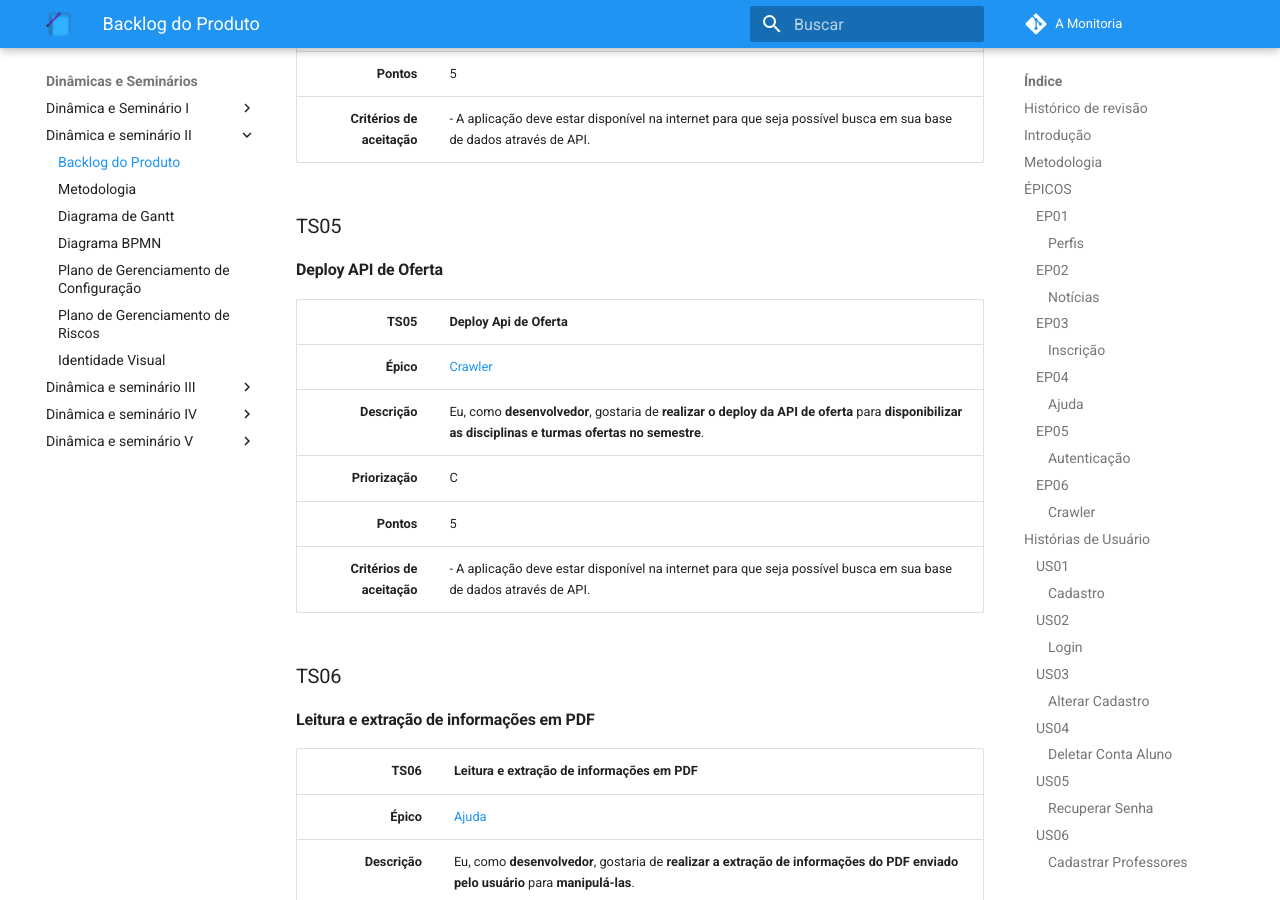
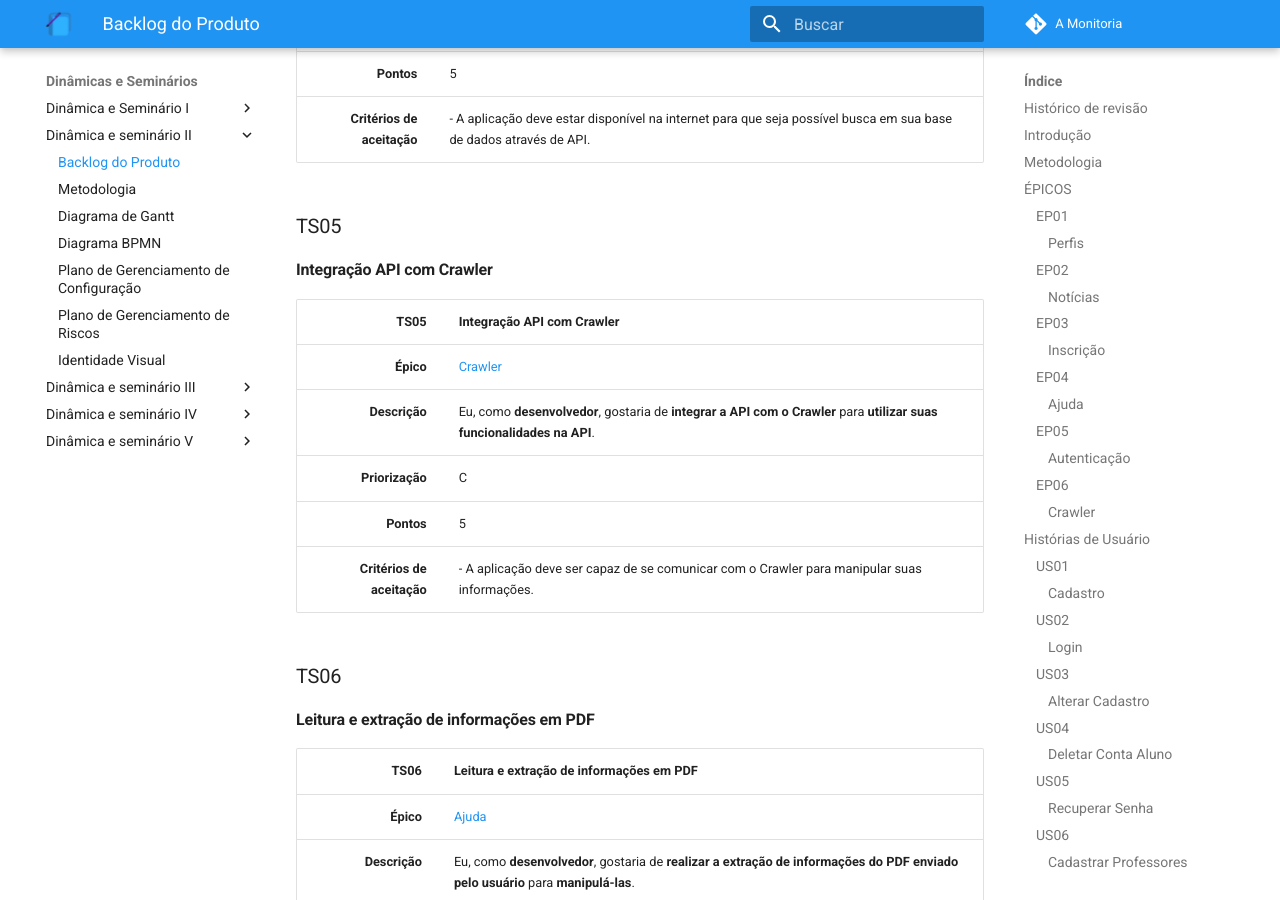
Before and after one commit to 2019-2-arquitetura-desenho/wiki, an MkDocs documentation site: the page built from docs/dinamica_seminario_II/backlog_do_produto.md, in a window 1280 px wide and 900 px high, scrolled down 17129 px. Built offline with MkDocs 1.6.1 and Material for MkDocs 9.7.7, drawn with Linux system fonts in a browser that asks for light colours; comment, search, counter and statistics services are not loaded; old or Windows-style settings are respelled for this version of MkDocs.

Commit message:
Changes TS05.
Signed-off-by: Rafael Makaha <rafael.makaha@gmail.com>

```diff
--- a/docs/dinamica_seminario_II/backlog_do_produto.md
+++ b/docs/dinamica_seminario_II/backlog_do_produto.md
@@ -438,15 +438,15 @@ Criar funcionalidades referentes a ferramenta de Web Crawler.
 | **Critérios de aceitação** | -  A aplicação deve estar disponível na internet para que seja possível busca em sua base de dados através de API. |
 
 ### TS05
-#### Deploy API de Oferta
+#### Integração API com Crawler
 
-| TS05 | Deploy Api de Oferta |
+| TS05 | Integração API com Crawler|
 | ---: | :---------- |
 | **Épico** | [Crawler](#ep06) |
-| **Descrição** | Eu, como **desenvolvedor**, gostaria de **realizar o deploy da API de oferta** para **disponibilizar as disciplinas e turmas ofertas no semestre**. |
+| **Descrição** | Eu, como **desenvolvedor**, gostaria de **integrar a API com o Crawler** para **utilizar suas funcionalidades na API**. |
 | **Priorização** | C |
 | **Pontos** | 5 |
-| **Critérios de aceitação** | -  A aplicação deve estar disponível na internet para que seja possível busca em sua base de dados através de API. |
+| **Critérios de aceitação** | -  A aplicação deve ser capaz de se comunicar com o Crawler para manipular suas informações. |
 
 ### TS06
 #### Leitura e extração de informações em PDF
```
